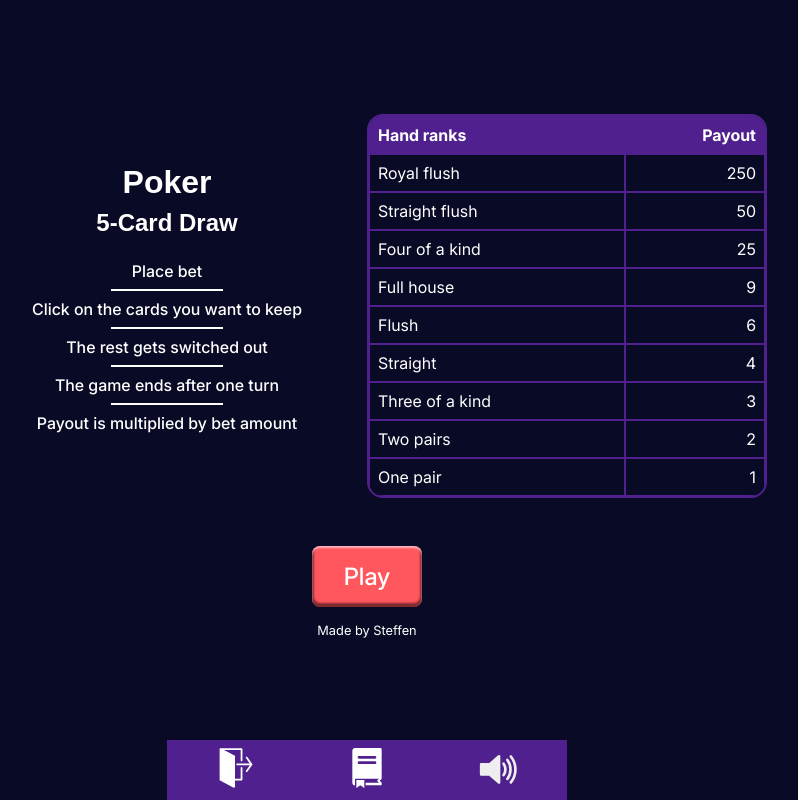
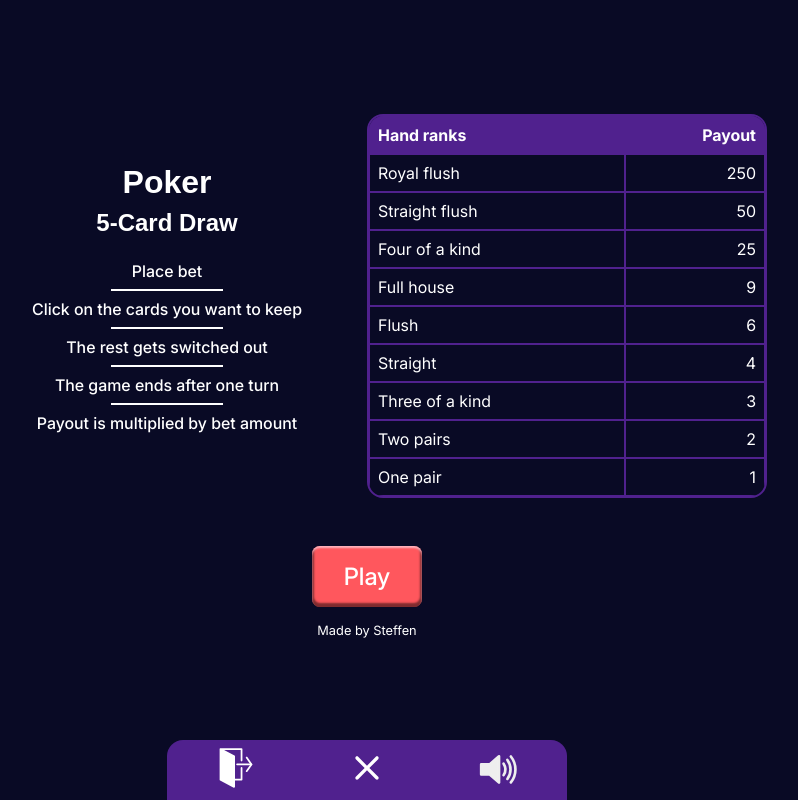
Before and after one commit to StoffenToffen/Video-Poker, a React (Vite) app: page /rules in a window 1280 px wide. Shown: the whole page, without its empty margins (273-1071 px from the left). Built offline with nearby package versions, Linux system fonts and the light colour scheme; a web font is replaced by a local one.

Commit message:
style: Made nav look nicer on rules page

```diff
--- a/src/App.css
+++ b/src/App.css
@@ -73,6 +73,11 @@ button {
   z-index: 5;
 }
 
+.nav--rounded {
+  border-top-left-radius: 1rem;
+  border-top-right-radius: 1rem;
+}
+
 .nav__link__icon {
   filter: invert(1);
   width: 40px;
--- a/src/components/Nav.tsx
+++ b/src/components/Nav.tsx
@@ -8,11 +8,11 @@ const Nav = () => {
 	const path = location.pathname;
 
 	return (
-		<nav className="nav container--sm">
+		<nav className={`nav container--sm ${path === "/rules" && "nav--rounded"}`}>
 			<Link to="/">
 				<img src={logoutIcon} alt="Log out" className="nav__link__icon" />
 			</Link>
-			{path === "rules" ? (
+			{path === "/rules" ? (
 				<Link to="/game">
 					<img src={closeIcon} alt="Close rules" className="nav__link__icon" />
 				</Link>
```
